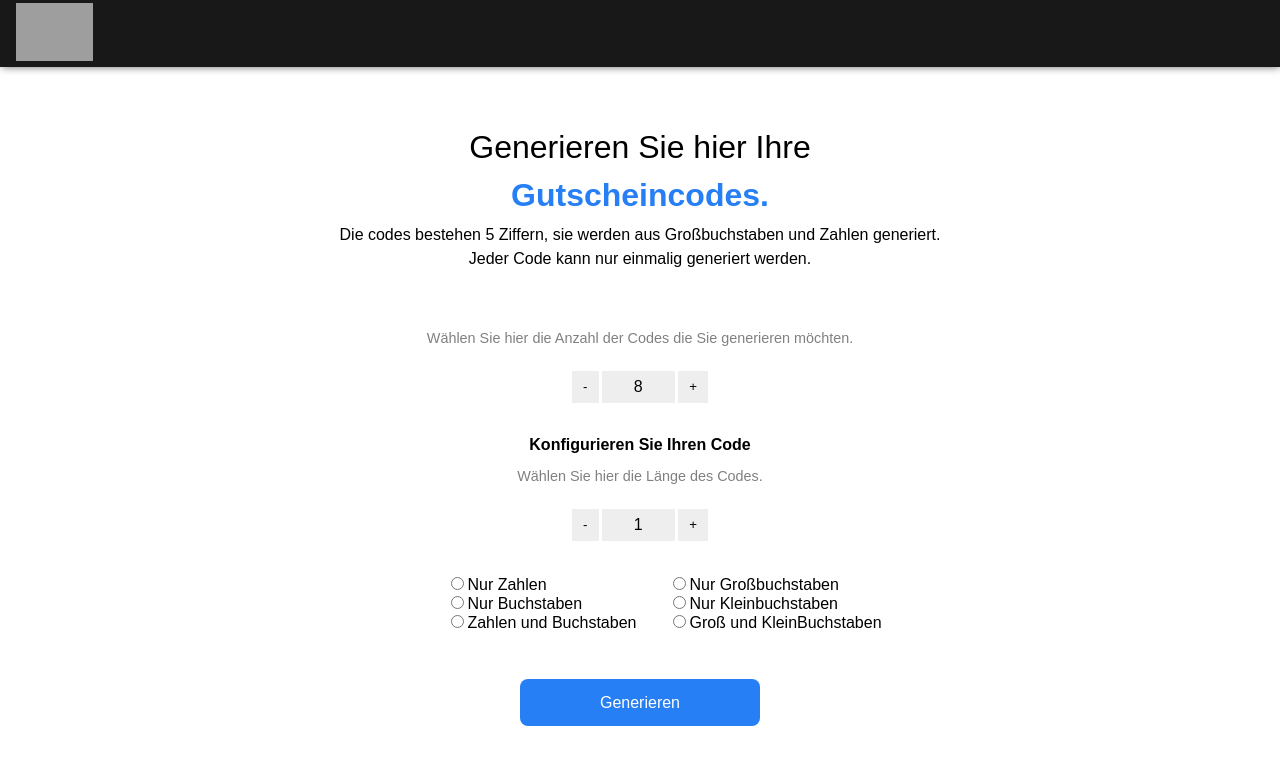
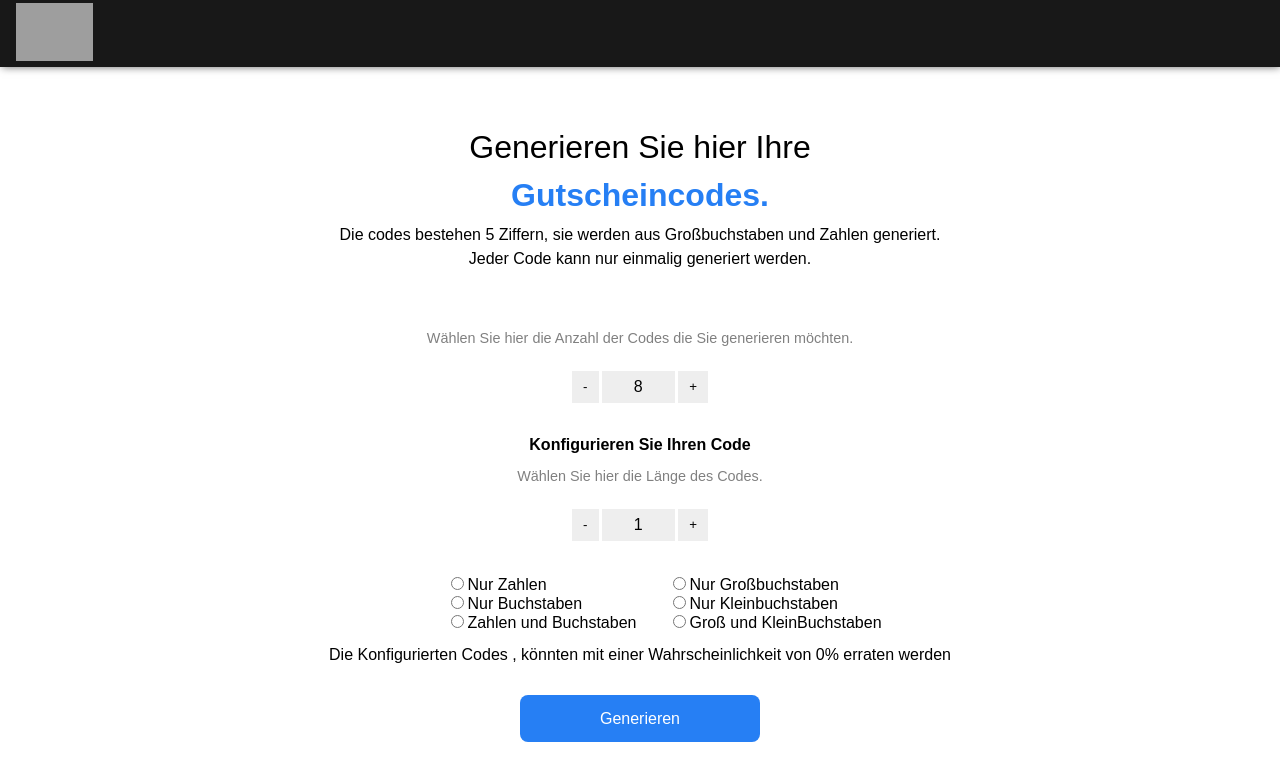
Before and after one commit to KevinKarahali/code-generator, an Angular app: page / in a window 1280 px wide. Shown: the top 780 px of the page. Built offline with nearby package versions, Linux system fonts and the light colour scheme; grey boxes are pictures that could not be loaded.

Commit message:
adding method to say the guessing

```diff
--- a/src/app/code-generator/generator/generator.component.html
+++ b/src/app/code-generator/generator/generator.component.html
@@ -16,6 +16,7 @@
     <p>Wählen Sie hier die Länge des Codes.</p>
     <app-counter [number]="lengthCode" (onNewNumber)="getLength($event)"></app-counter>
     <app-configurator></app-configurator>
+    <h4>Die Konfigurierten Codes , könnten mit einer Wahrscheinlichkeit von {{guessedProbability}}% erraten werden</h4>
     <button (click)="generateCode(numberOfCodes,lengthCode)">Generieren</button>
   </div>
 </div>
--- a/src/app/code-generator/generator/generator.component.ts
+++ b/src/app/code-generator/generator/generator.component.ts
@@ -10,7 +10,9 @@ export class GeneratorComponent {
 
   public numberOfCodes: number;
   public lengthCode: number = 1;
-  disableButton: boolean = false;
+  public disableButton: boolean = false;
+  public guessedProbability: number = 0;
+
 
   constructor(private generatorService: GeneratorService) {
     this.numberOfCodes = generatorService.numberOfCodes
@@ -25,12 +27,22 @@ export class GeneratorComponent {
     } else {
       this.disableButton = false
     }
+    this.getGuessedProbability(this.numberOfCodes, this.generatorService.limit)
+  }
+
+  private getGuessedProbability(numberOfCodes: number, maximalCodes: number) {
+    // this.guessedProbability = Math.round((numberOfCodes / maximalCodes) * 100)
+    this.guessedProbability = numberOfCodes / maximalCodes * 100
+    console.log(this.guessedProbability)
   }
 
   getLength($event: number) {
     // this.lengthCode = $event
     this.generatorService.lengthCode = $event
     this.generatorService.limitNumber()
+    //guess probability
+    this.getGuessedProbability(this.numberOfCodes, this.generatorService.limit)
+
     // console.log(this.generatorService.lengthCode)
   }
 
--- a/src/app/code-generator/services/generator.service.ts
+++ b/src/app/code-generator/services/generator.service.ts
@@ -80,4 +80,5 @@ export class GeneratorService {
     if (this.settings1 == "2") this.limit = Math.pow(35, this.lengthCode)
     console.log(this.limit)
   }
+
 }
```
